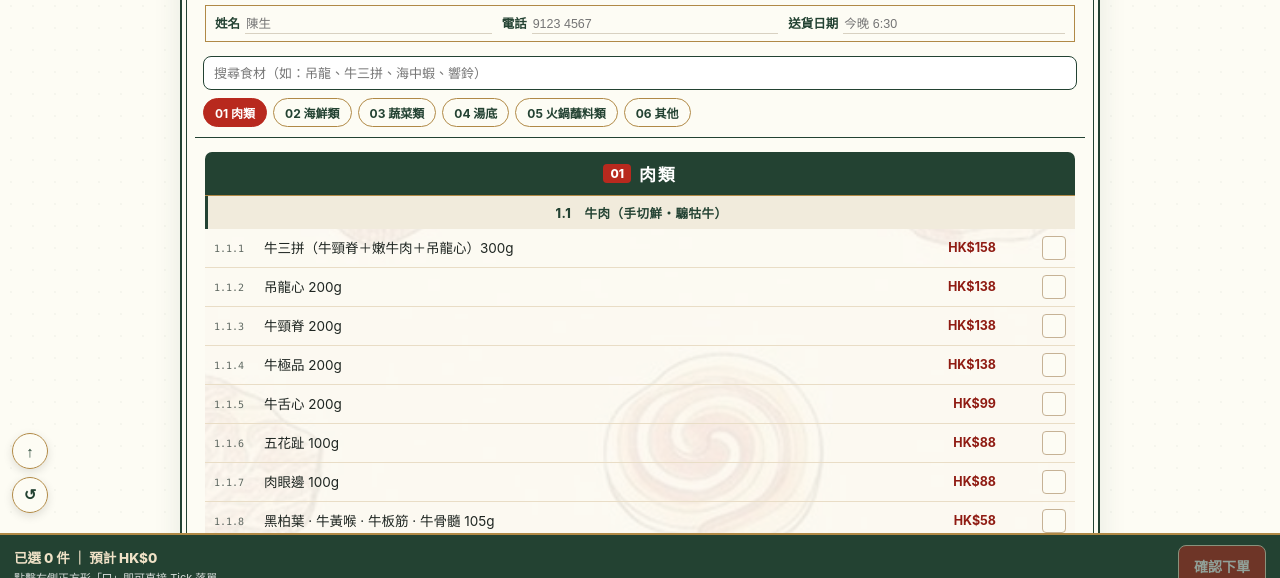
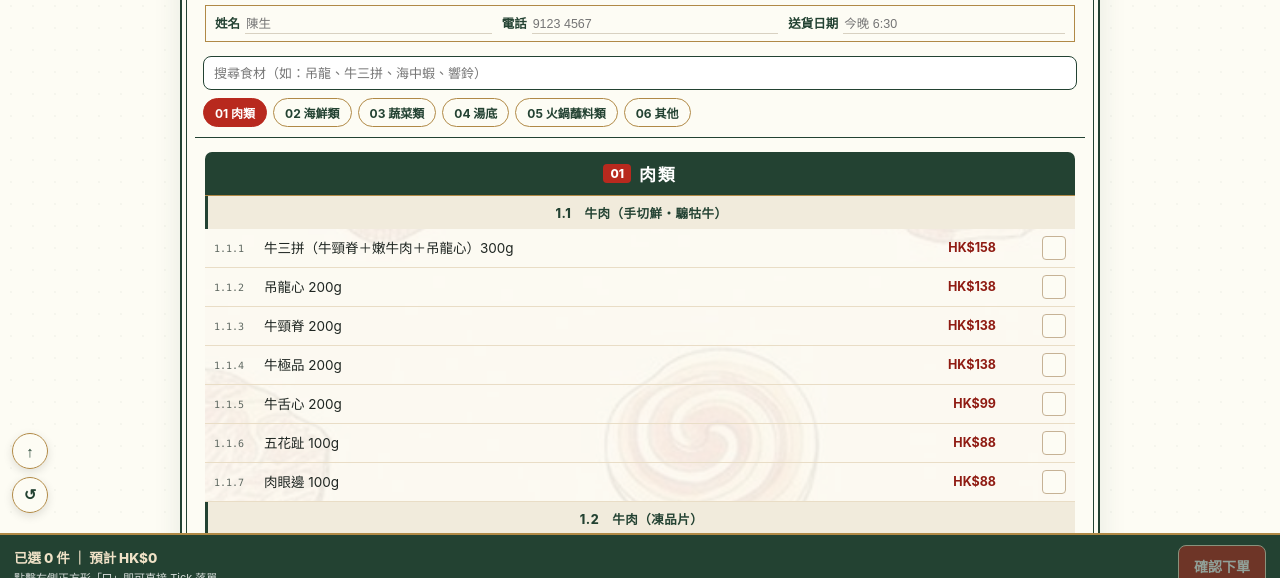
Before and after one commit to kkmart301/kkmart-hotpot-menu, a plain HTML site: page index.html in a window 1280 px wide. Shown: the part 203-781 px from the top of the page. Drawn offline with Linux system fonts and the light colour scheme.

Commit message:
刪除 1.1.8 黑柏葉牛雜（牛部只保留 7 款騸牯牛）

```diff
--- a/index.html
+++ b/index.html
@@ -265,7 +265,6 @@
               { code: "1.1.5", name: "牛舌心 200g", price: 99 },
               { code: "1.1.6", name: "五花趾 100g", price: 88 },
               { code: "1.1.7", name: "肉眼邊 100g", price: 88 },
-              { code: "1.1.8", name: "黑柏葉 · 牛黃喉 · 牛板筋 · 牛骨髓 105g", price: 58 },
             ]
           },
           {
```
